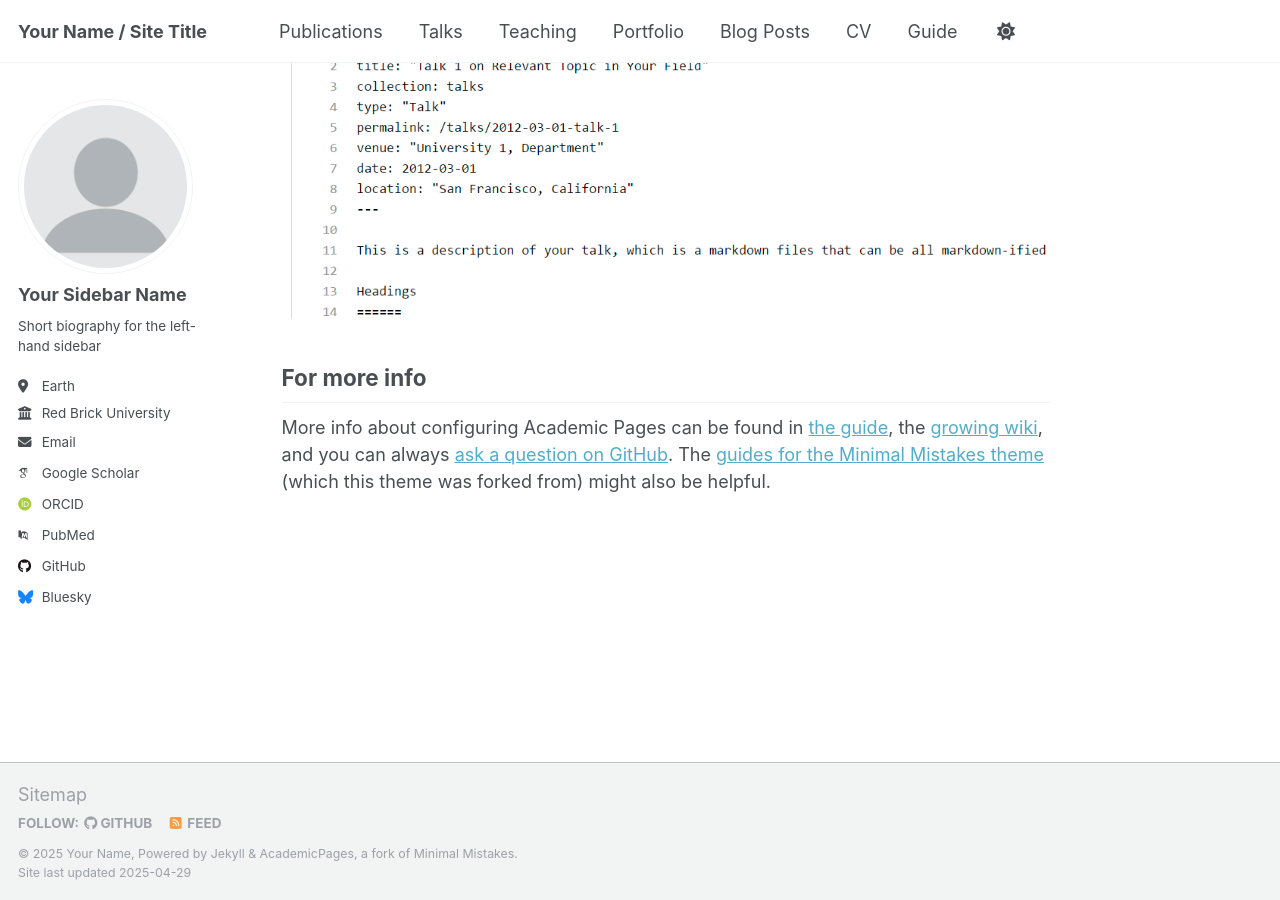
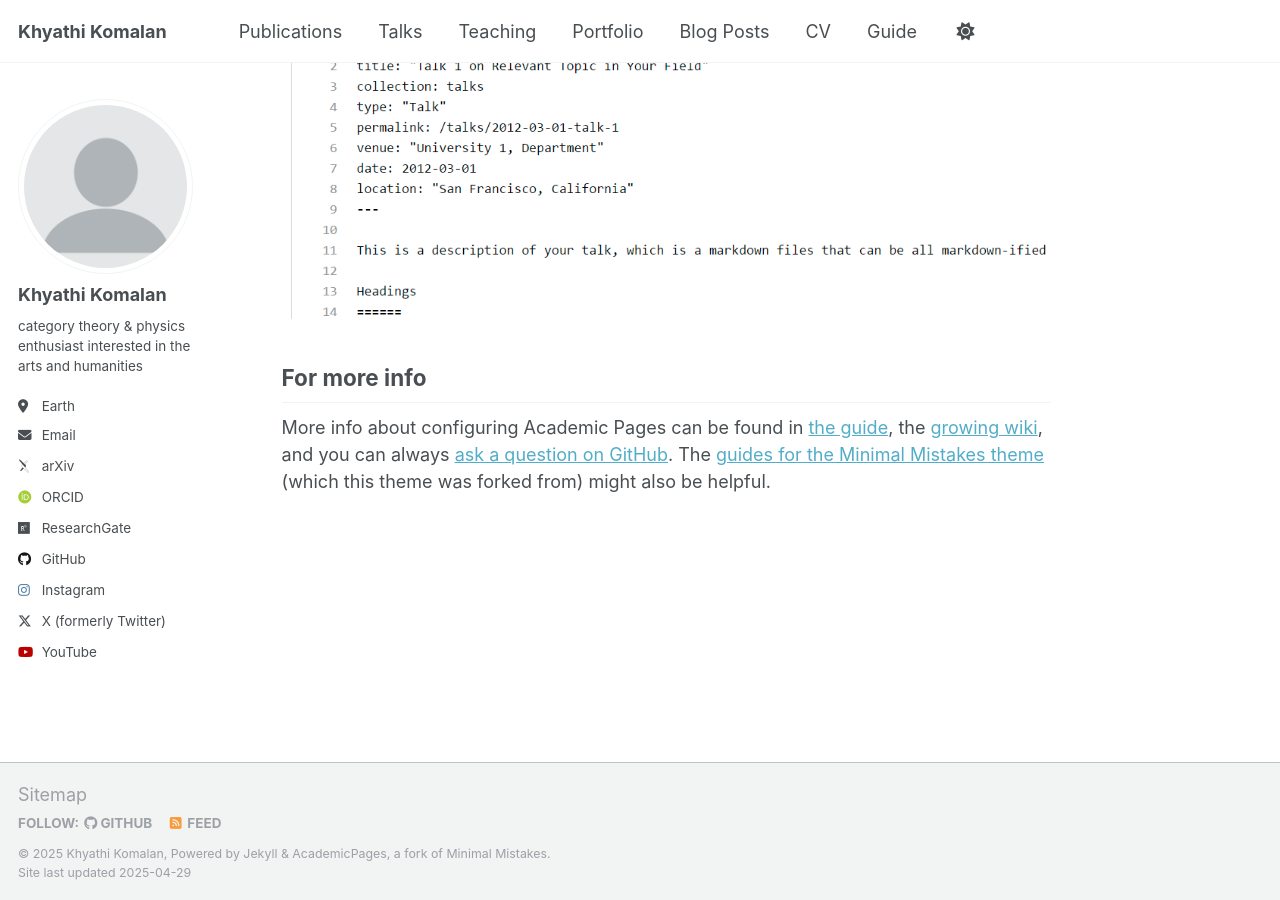
Before and after one commit to khyathikomalan/khyathikomalan.github.io, a Jekyll site: the page built from _pages/about.md, in a window 1280 px wide and 900 px high, scrolled down 2636 px. Built offline with Jekyll 4.4.1, drawn with Linux system fonts in a browser that asks for light colours; some web fonts are replaced.

Commit message:
Update _config.yml

```diff
--- a/_config.yml
+++ b/_config.yml
@@ -9,13 +9,13 @@
 # Basic Site Settings
 locale                   : "en-US"
 site_theme               : "default"
-title                    : "Your Name / Site Title"
+title                    : "Khyathi Komalan"
 title_separator          : "-"
-name                     : &name "Your Name"
-description              : &description "personal description"
-url                      : https://academicpages.github.io # the base hostname & protocol for your site e.g. "https://[your GitHub username].github.io" or if you already have some other page hosted on Github then use "https://[your GitHub username].github.io/[Your Repo Name]"
+name                     : &name "Khyathi Komalan"
+description              : &description "undergrad @ caltech (on leave)"
+url                      : https://khyathikomalan.github.io # the base hostname & protocol for your site e.g. "https://[your GitHub username].github.io" or if you already have some other page hosted on Github then use "https://[your GitHub username].github.io/[Your Repo Name]"
 baseurl                  : "" # the subpath of your site, e.g. "/blog"
-repository               : "academicpages/academicpages.github.io"
+repository               : "khyathikomalan/khyathikomalan.github.io"
 
 # Site Author - The following control what appear as part of the author content on the side bar.
 #               If a field is blank the icon and link will not appear, otherwise it will be shown.
@@ -23,43 +23,41 @@ repository               : "academicpages/academicpages.github.io"
 author:
   # Biographic information
   avatar           : "profile.png"
-  name             : "Your Sidebar Name"
+  name             : "Khyathi Komalan"
   pronouns         : # example: "she/her"
-  bio              : "Short biography for the left-hand sidebar"
+  bio              : "category theory & physics enthusiast interested in the arts and humanities"
   location         : "Earth"
-  employer         : "Red Brick University"
+  employer         :
   uri              : # URL
-  email            : "none@example.org"
+  email            : "khyathishere@gmail.com"
 
   # Academic websites
-  arxiv            : # URL - Update with the correct link to your profile
-  googlescholar    : "https://scholar.google.com/citations?user=PS_CX0AAAAAJ"
-  impactstory      : # URL
-  orcid            : "http://orcid.org/yourorcidurl"
+  arxiv            : "https://arxiv.org/a/komalan_k_1.html"
+  orcid            : "https://orcid.org/0009-0004-9389-6156"
   semantic         : # URL
-  pubmed           : "https://www.ncbi.nlm.nih.gov/pubmed/?term=john+snow"
-  researchgate     : # URL
+  pubmed           :
+  researchgate     : "https://www.researchgate.net/profile/Khyathi-Komalan"
   scopus           : # URL
 
   # Repositories and software development
   bitbucket        : # Username - Update with your username on the site
   codepen          : # Username
   dribbble         : # Username
-  github           : "academicpages"
+  github           : "PersephoneX"
   kaggle           : # Username
   stackoverflow    : # User number or user number and name (i.e., use "1" or "1/jeff-atwood")
 
   # Social media
-  bluesky          : "bsky.app" # Replace this with you Bluesky username
+  bluesky          : #
   facebook         : # Username
   flickr           : # Username
   foursquare       : # Username
   goodreads        : # Username
   google_plus      : # Username
   keybase          : # Username
-  instagram        : # Username
+  instagram        : "khyathi.ct"
   lastfm           : # Username
-  linkedin         : # Username
+  linkedin         : #
   mastodon         : # URL
   medium           : # URL
   pinterest        : # Username
@@ -67,12 +65,12 @@ author:
   steam            : # Username
   telegram         : # URL
   tumblr           : # Username
-  twitter          : # Username for X / Twitter
+  twitter          : "khy4th1"
   vine             : # Username
   weibo            : # Username
   wikipedia        : # Username
   xing             : # Username
-  youtube          : # Username
+  youtube          : "https://www.youtube.com/@khyathik2850"
   zhihu            : # Username
 
 # Publication Category - The following the list of publication categories and their headings
```
